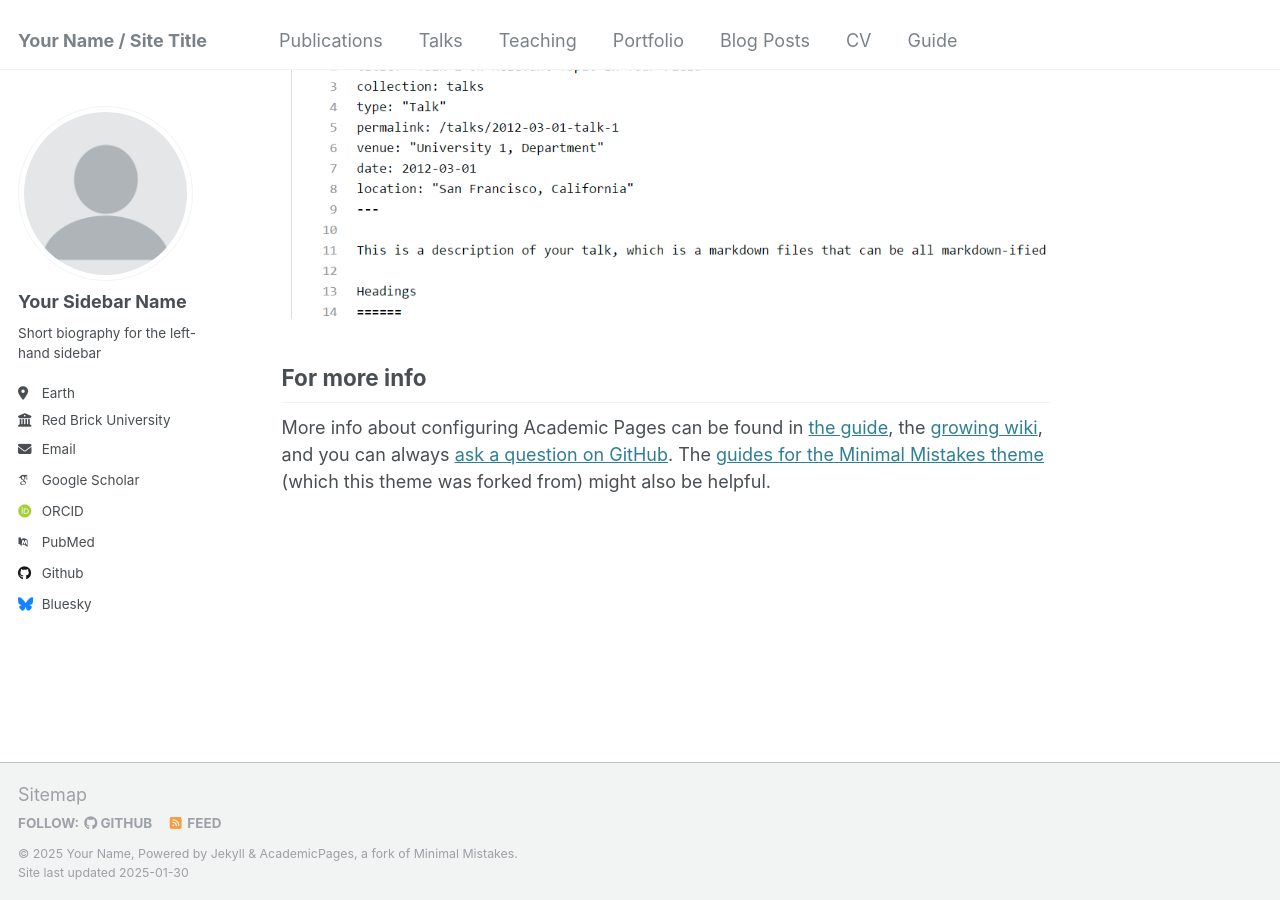
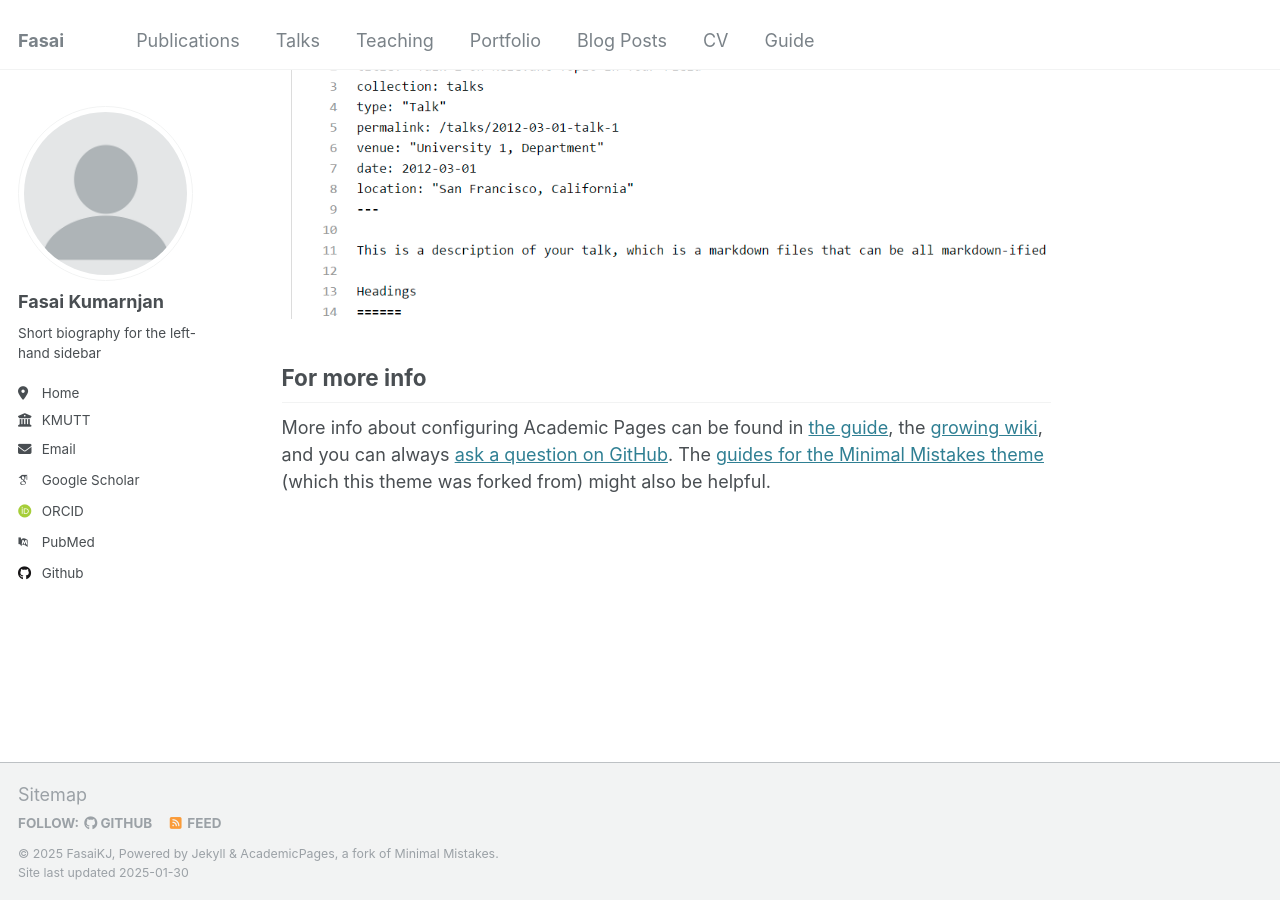
Before and after one commit to FasaiKJ/FasaiKJ.github.io, a Jekyll site: the page built from _pages/about.md, in a window 1280 px wide and 900 px high, scrolled down 2643 px. Built offline with Jekyll 4.4.1, drawn with Linux system fonts in a browser that asks for light colours; some web fonts are replaced.

Commit message:
Update _config.yml

```diff
--- a/_config.yml
+++ b/_config.yml
@@ -8,9 +8,9 @@
 
 # Basic Site Settings
 locale                   : "en-US"
-title                    : "Your Name / Site Title"
+title                    : "Fasai"
 title_separator          : "-"
-name                     : &name "Your Name"
+name                     : &name "FasaiKJ"
 description              : &description "personal description"
 url                      : https://academicpages.github.io # the base hostname & protocol for your site e.g. "https://[your GitHub username].github.io"
 baseurl                  : "" # the subpath of your site, e.g. "/blog"
@@ -22,13 +22,13 @@ repository               : "academicpages/academicpages.github.io"
 author:
   # Biographic information
   avatar           : "profile.png"
-  name             : "Your Sidebar Name"
+  name             : "Fasai Kumarnjan"
   pronouns         : # example: "she/her"
   bio              : "Short biography for the left-hand sidebar"
-  location         : "Earth"
-  employer         : "Red Brick University"
+  location         : "Home"
+  employer         : "KMUTT"
   uri              : # URL
-  email            : "none@example.org"
+  email            : "fasai.kuma@kmutt.ac.th"
 
   # Academic websites
   arxiv            : # URL - Update with the correct link to your profile
@@ -49,7 +49,7 @@ author:
   stackoverflow    : # User number or user number and name (i.e., use "1" or "1/jeff-atwood")
 
   # Social media
-  bluesky          : "bsky.app" # Replace this with you Bluesky username
+  bluesky          : # Replace this with you Bluesky username
   facebook         : # Username
   flickr           : # Username
   foursquare       : # Username
```
